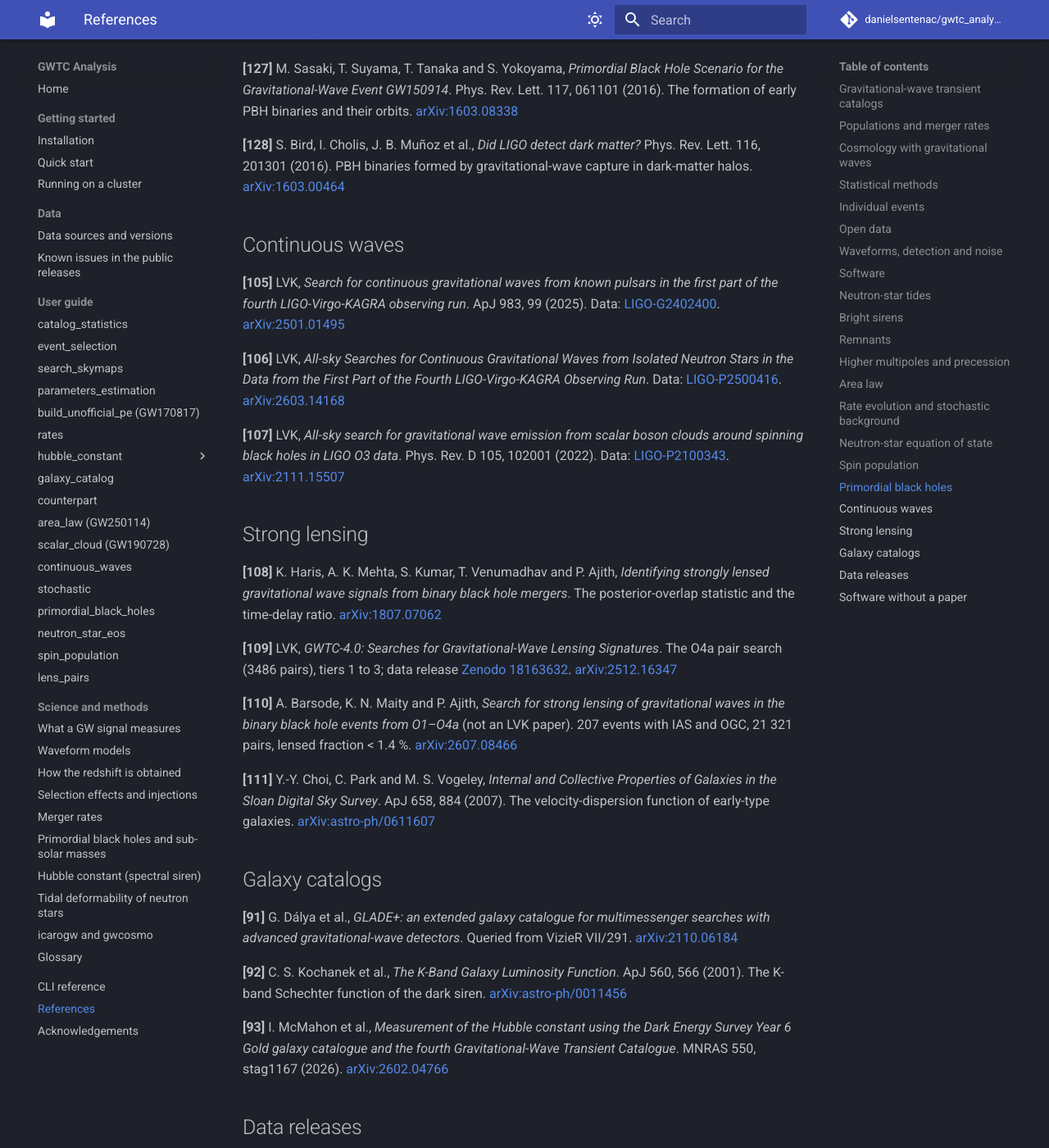
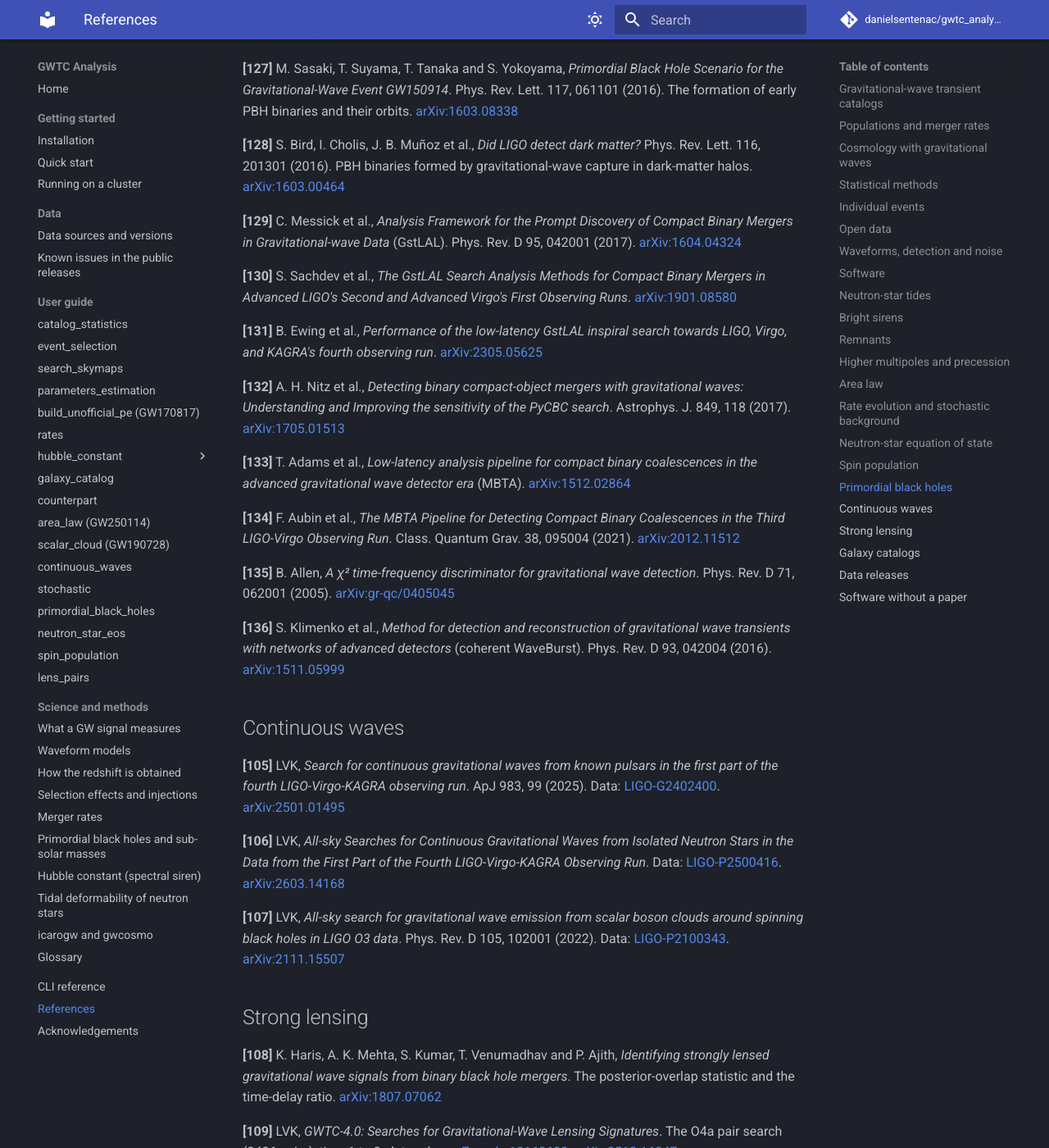
Before and after one commit to danielsentenac/gwtc_analysis, an MkDocs documentation site: the page built from docs/references.md, in a window 1280 px wide and 1400 px high, scrolled down 9724 px. Shown: the whole window at 82% size. Built offline with MkDocs 1.6.1 and Material for MkDocs 9.7.7, drawn with Linux system fonts in a browser that asks for light colours; comment, search, counter and statistics services are not loaded.

Commit message:
docs glossary: the search pipelines (GstLAL, PyCBC, MBTA, cWB, SPIIR, AFRAME), their common steps and their differences (filtering, consistency tests, ranking, background), how the catalog and the injections combine them, and the sub-solar settings; references 129-136
Co-Authored-By: Claude Opus 5.5 <noreply@anthropic.com>

```diff
--- a/docs/references.md
+++ b/docs/references.md
@@ -386,6 +386,30 @@ was checked against the arXiv API.
 **[128]** S. Bird, I. Cholis, J. B. Muñoz et al., *Did LIGO detect dark matter?* Phys. Rev. Lett. 116, 201301 (2016). PBH binaries formed by gravitational-wave capture in dark-matter halos. [arXiv:1603.00464](https://arxiv.org/abs/1603.00464)
 {: #ref-128 }
 
+**[129]** C. Messick et al., *Analysis Framework for the Prompt Discovery of Compact Binary Mergers in Gravitational-wave Data* (GstLAL). Phys. Rev. D 95, 042001 (2017). [arXiv:1604.04324](https://arxiv.org/abs/1604.04324)
+{: #ref-129 }
+
+**[130]** S. Sachdev et al., *The GstLAL Search Analysis Methods for Compact Binary Mergers in Advanced LIGO's Second and Advanced Virgo's First Observing Runs*. [arXiv:1901.08580](https://arxiv.org/abs/1901.08580)
+{: #ref-130 }
+
+**[131]** B. Ewing et al., *Performance of the low-latency GstLAL inspiral search towards LIGO, Virgo, and KAGRA's fourth observing run*. [arXiv:2305.05625](https://arxiv.org/abs/2305.05625)
+{: #ref-131 }
+
+**[132]** A. H. Nitz et al., *Detecting binary compact-object mergers with gravitational waves: Understanding and Improving the sensitivity of the PyCBC search*. Astrophys. J. 849, 118 (2017). [arXiv:1705.01513](https://arxiv.org/abs/1705.01513)
+{: #ref-132 }
+
+**[133]** T. Adams et al., *Low-latency analysis pipeline for compact binary coalescences in the advanced gravitational wave detector era* (MBTA). [arXiv:1512.02864](https://arxiv.org/abs/1512.02864)
+{: #ref-133 }
+
+**[134]** F. Aubin et al., *The MBTA Pipeline for Detecting Compact Binary Coalescences in the Third LIGO-Virgo Observing Run*. Class. Quantum Grav. 38, 095004 (2021). [arXiv:2012.11512](https://arxiv.org/abs/2012.11512)
+{: #ref-134 }
+
+**[135]** B. Allen, *A χ² time-frequency discriminator for gravitational wave detection*. Phys. Rev. D 71, 062001 (2005). [arXiv:gr-qc/0405045](https://arxiv.org/abs/gr-qc/0405045)
+{: #ref-135 }
+
+**[136]** S. Klimenko et al., *Method for detection and reconstruction of gravitational wave transients with networks of advanced detectors* (coherent WaveBurst). Phys. Rev. D 93, 042004 (2016). [arXiv:1511.05999](https://arxiv.org/abs/1511.05999)
+{: #ref-136 }
+
 ## Continuous waves
 
 **[105]** LVK, *Search for continuous gravitational waves from known pulsars in the first part of the fourth
```
Also changed, not shown: docs/science/glossary.md (+7 -1 lines).
